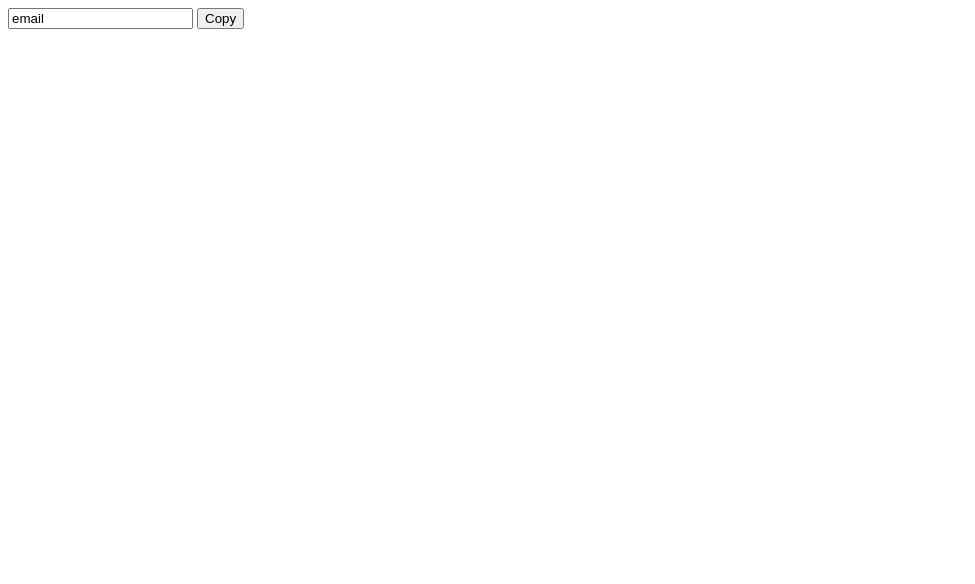
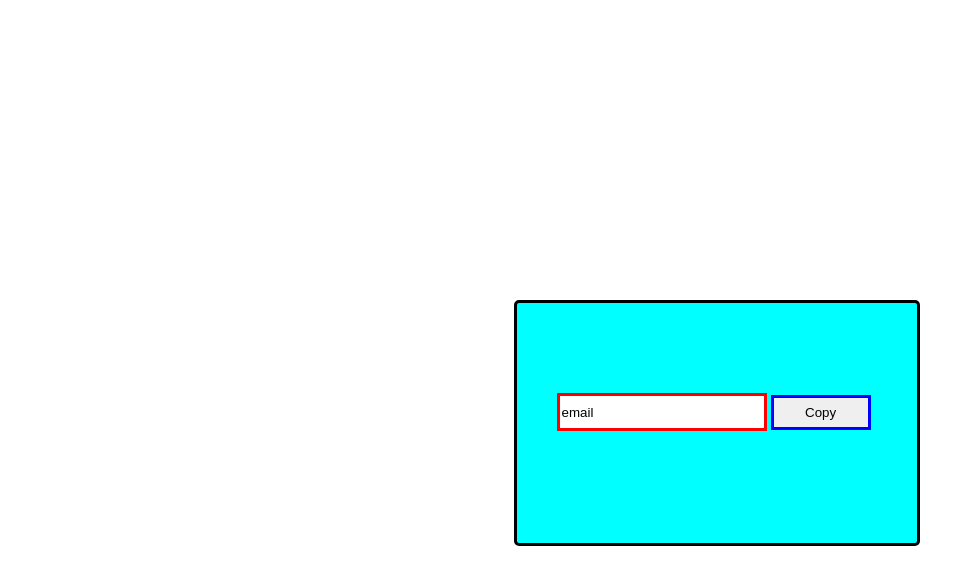
Before and after one commit to bhavyastar/100-Days-Of-JavaScript, a plain HTML site: page 07- Click-to-copy-app/copy.html in a window 1280 px wide. Shown: the whole page, without its empty margins (0-975 px from the left). Drawn offline with Linux system fonts and the light colour scheme.

Commit message:
Day-7 Complete

```diff
--- a/07- Click-to-copy-app/copy.css
+++ b/07- Click-to-copy-app/copy.css
@@ -1,15 +1,32 @@
 .copy{
     justify-content: center;
     align-items: center;
+    margin-top: 300px;
+    margin-left: 40%;
+    width: 400px;
+    height:30vh;
+    background-color: aqua;
+    border-radius: 5px;
+    border:black 3px solid;
 
 }
 .para{
     justify-content: center;
     align-items: center;
+    width: 200px;
+    height: 30px;
+    margin-top: 90px;
+    margin-left: 10%;
+    border: red 3px solid;
+    outline: none;
 
 }
 .btn{
     justify-content: center;
     align-items: center;
+    border:blue 3px solid;
+    height: 35px;
+    width: 100px;
+
 
 }
```
